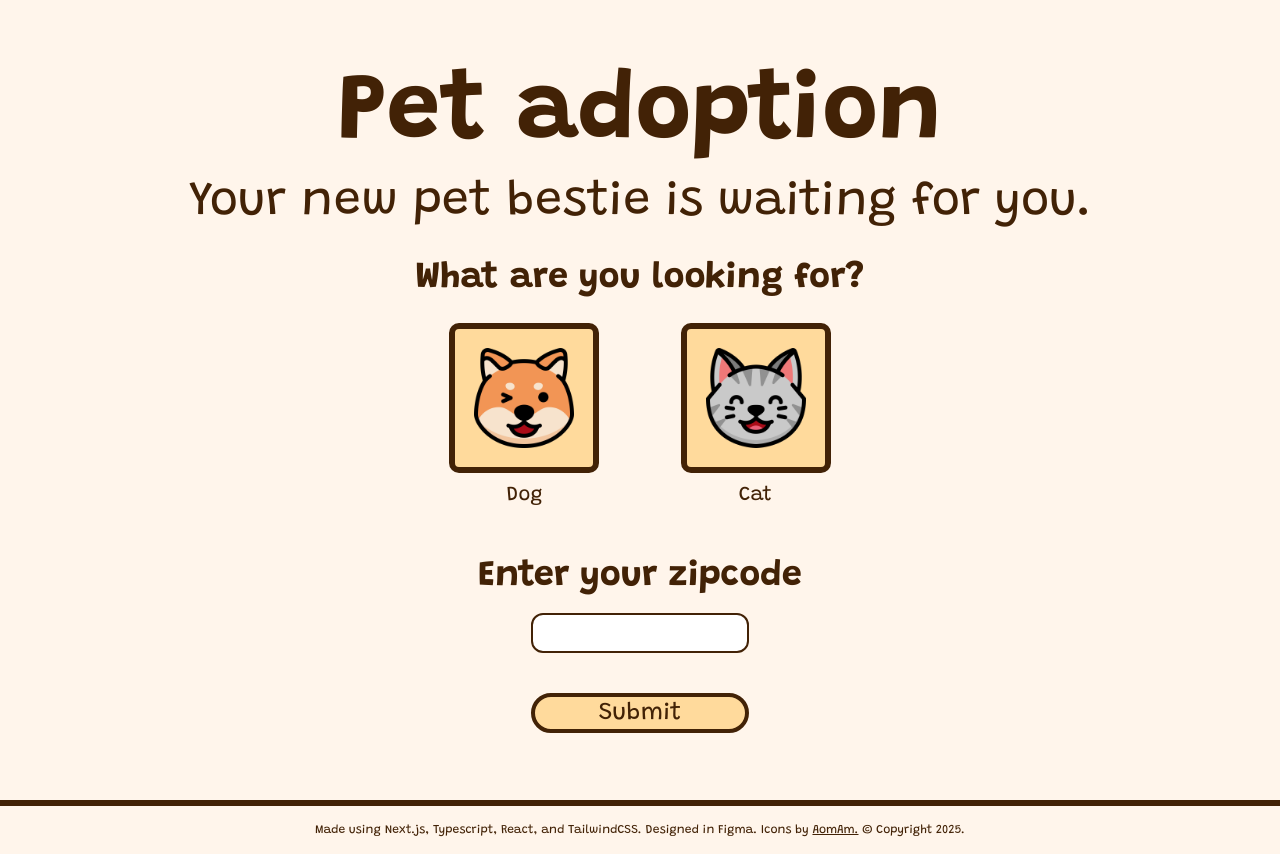
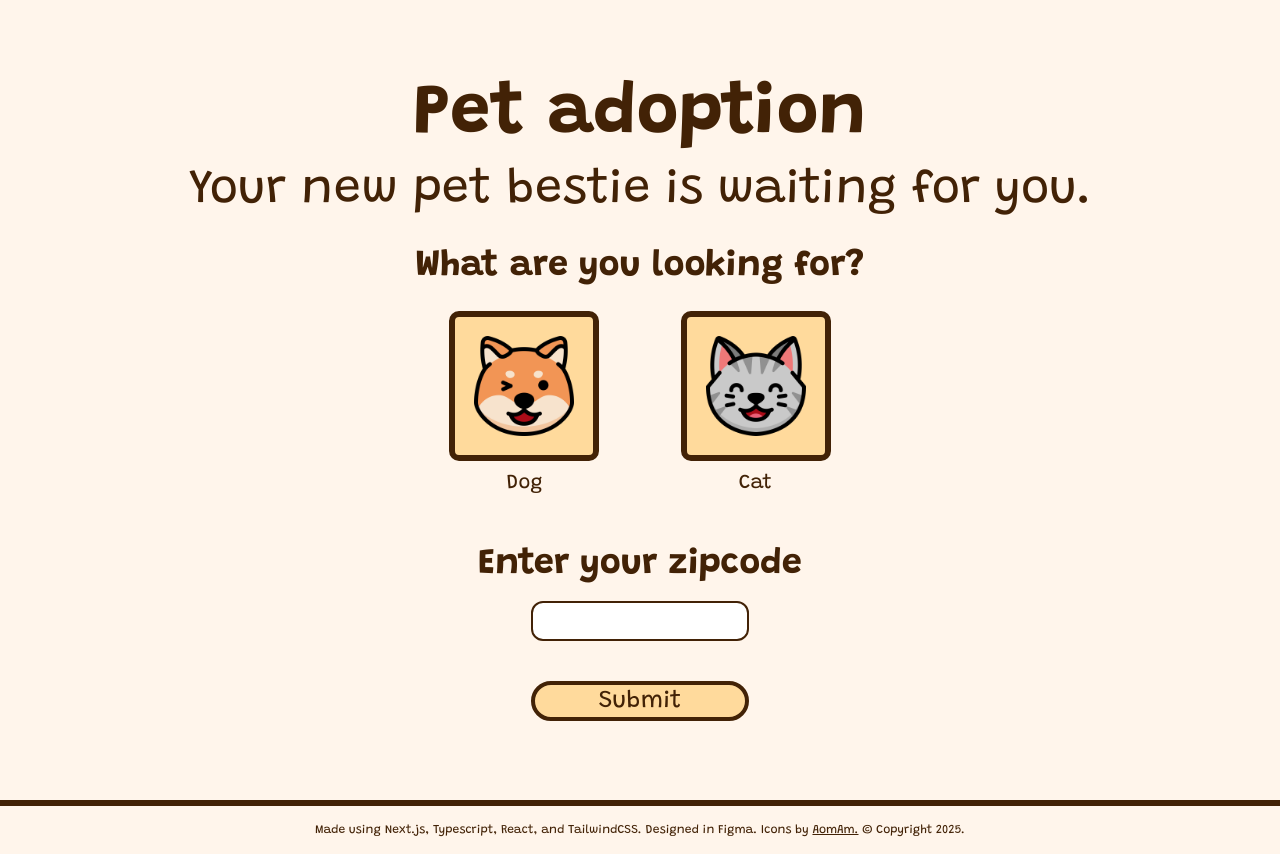
Before and after one commit to Guillermo-Martin/pet-adoption, a Next.js app: page / in a window 1280 px wide. Built offline with nearby package versions, Linux system fonts and the light colour scheme.

Commit message:
Create an '@apply' rule for h1 elements using Tailwind to shorten classNames in h1 element

```diff
--- a/src/app/page.tsx
+++ b/src/app/page.tsx
@@ -87,7 +87,7 @@ export default function Home() {
               // ...otherwise show the homepage content
               <>
                 <div className="hero-header text-center mb-6 lg:mb-8">
-                  <h1 className="text-6xl sm:text-7xl lg:text-8xl font-bold mb-4">Pet adoption</h1>
+                  <h1 className="mb-4">Pet adoption</h1>
                   <p className="text-3xl sm:text-4xl lg:text-5xl">Your new pet bestie is waiting for&nbsp;you.</p>
                 </div>
 
--- a/src/app/pet/[id]/PetDetails.tsx
+++ b/src/app/pet/[id]/PetDetails.tsx
@@ -205,7 +205,7 @@ function PetDetails() {
                     {/* ---------- Intro ---------- */}
                     <div className="pet-intro mb-10 md:mb-20">
                       {/* ----- Name ----- */}
-                      <h1 className="text-5xl lg:text-7xl 2xl:text-8xl font-bold border-b-[6px] mb-[40px]">Hi!  I&apos;m {name}.</h1>
+                      <h1 className="border-b-[6px] mb-[40px]">Hi!  I&apos;m {name}.</h1>
 
                       {/* ----- General description ----- */}
                       <p className="text-base md:text-3xl lg:text-4xl 2xl:text-5xl mb-4 xl:mb-6">
--- a/src/app/search/SearchResults.tsx
+++ b/src/app/search/SearchResults.tsx
@@ -54,7 +54,7 @@ function SearchResults() {
               // if search results are available, render them
               <Layout>
                 <div className="main-content text-[#422206]">
-                  <h1 className="text-5xl lg:text-7xl 2xl:text-8xl font-bold mb-4">Results for <span className="italic">{petResults?.animal}</span> near <span className="italic">{petResults?.zipcode}</span></h1>
+                  <h1 className="mb-4">Results for <span className="italic">{petResults?.animal}</span> near <span className="italic">{petResults?.zipcode}</span></h1>
 
                   <hr className="mb-20 border-t-[6px] border-t-[#422206]" />
 
--- a/src/app/styles/globals.css
+++ b/src/app/styles/globals.css
@@ -23,3 +23,8 @@ body {
 h1, h2, .navbar, .footer, .pet-details-image, .pet-map, .pet-button, input, .submit-button, .search-results-card, .search-dropdown {
   border-color: var(--foreground);
 }
+
+
+h1 {
+  @apply text-5xl lg:text-7xl 2xl:text-8xl font-bold;
+}
```
